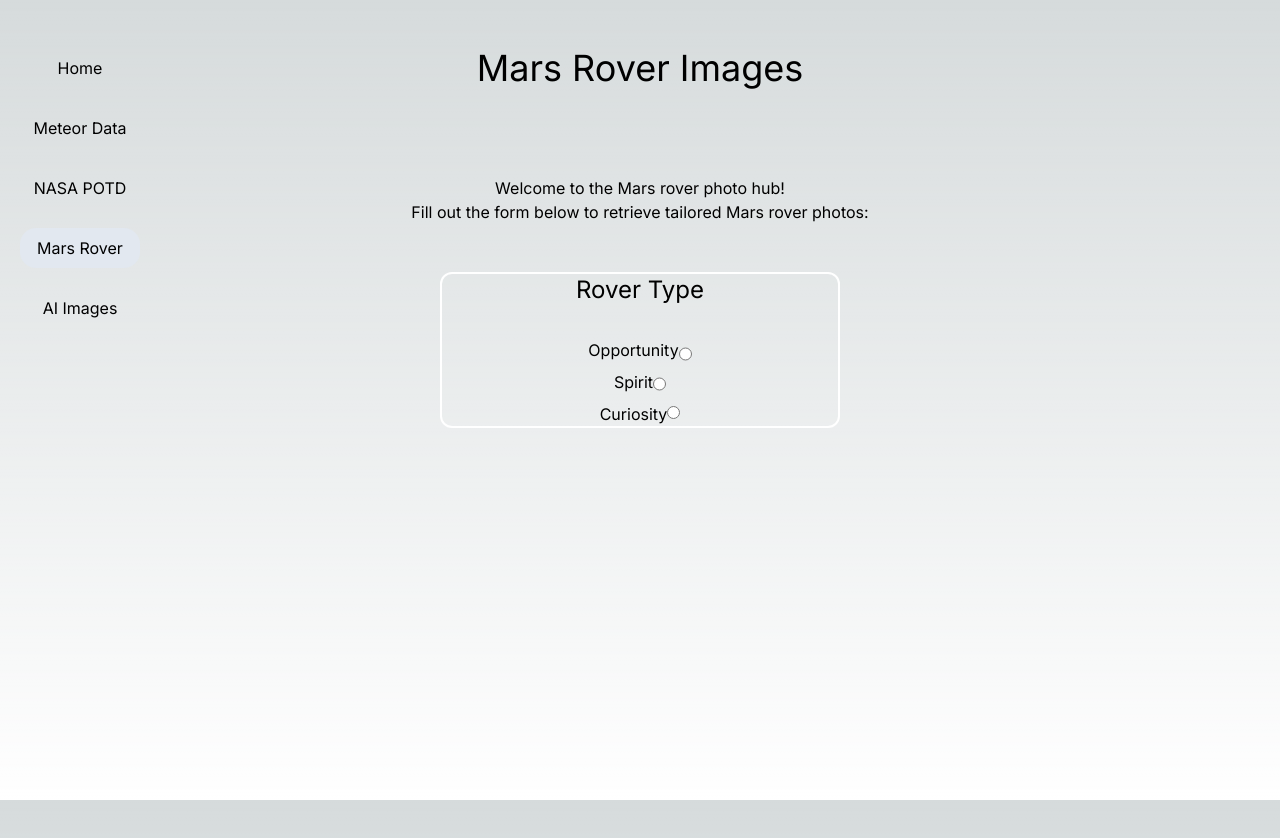
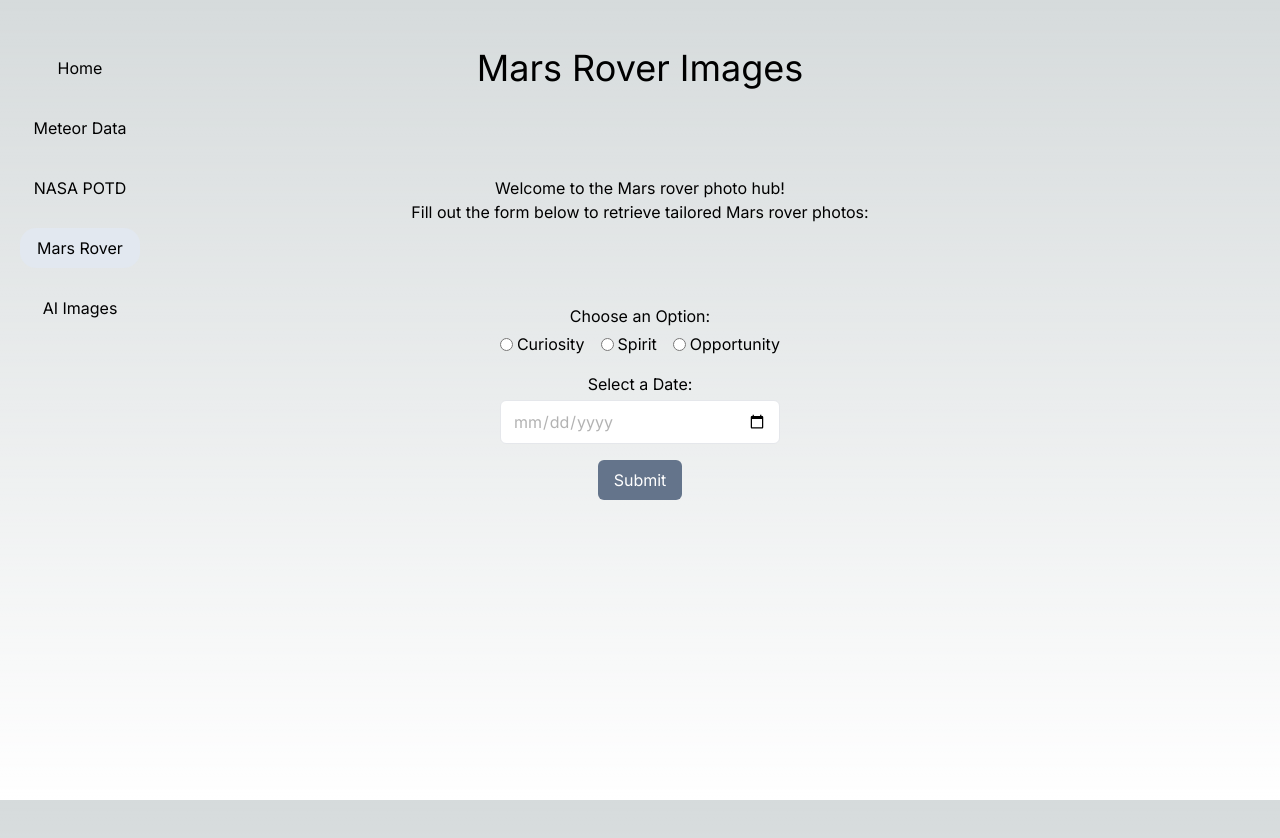
Before and after one commit to MattBurseth1221/next-app-playground, a Next.js app: page /mars-rover in a window 1280 px wide. Shown: the top 838 px of the page. Built offline with nearby package versions, Linux system fonts and the light colour scheme.

Commit message:
Fixed form
Changed the form layout a little and added date field for photo querying

```diff
--- a/app/mars-rover/page.tsx
+++ b/app/mars-rover/page.tsx
@@ -1,5 +1,6 @@
 import MainNav from "../ui/MainNav";
 import PageTitle from "../ui/PageTitle";
+import RoverForm from "../ui/RoverForm";
 
 export default function MarsRover() {
   return (
@@ -13,47 +14,7 @@
         <p>Fill out the form below to retrieve tailored Mars rover photos:</p>
       </div>
 
-      <form className="flex flex-col text-center border-2 border-white w-[50%] max-w-[400px] rounded-xl">
-        <p className="mb-8 text-2xl">Rover Type</p>
-
-        <div className="flex flex-col items-center">
-          <div className="flex justify-normal">
-            <label htmlFor="Opportunity" className="mb-2">
-              Opportunity
-            </label>
-            <input
-              type="radio"
-              value="Opportunity"
-              name="rover-name"
-              className="mb"
-            />
-          </div>
-
-          <div className="flex justify-normal">
-            <label htmlFor="Spirit" className="mb-2">
-              Spirit
-            </label>
-            <input
-              type="radio"
-              value="Spirit"
-              name="rover-name"
-              className="mb-1"
-            />
-          </div>
-
-          <div className="flex items-center">
-            <label htmlFor="Curiosity" className="">
-              Curiosity
-            </label>
-            <input
-              type="radio"
-              value="Curiosity"
-              name="rover-name"
-              className="mb-1"
-            />
-          </div>
-        </div>
-      </form>
+      <RoverForm />
     </main>
   );
 }
--- /dev/null
+++ b/app/ui/RoverForm.jsx
@@ -0,0 +1,127 @@
+"use client";
+
+import React, { useState } from 'react';
+
+export default function RoverForm() {
+  // State variables for form data
+  const [selectedOption, setSelectedOption] = useState('');
+  const [selectedDate, setSelectedDate] = useState('');
+
+  // Handle radio button change
+  const handleOptionChange = (e) => {
+    setSelectedOption(e.target.value);
+  };
+
+  // Handle date change
+  const handleDateChange = (e) => {
+    setSelectedDate(e.target.value);
+  };
+
+  // Form submission
+  const handleSubmit = (e) => {
+    e.preventDefault();
+    // Do something with the form data
+    console.log('Selected Option:', selectedOption);
+    console.log('Selected Date:', selectedDate);
+  };
+
+  return (
+    <div className="max-w-md mx-auto mt-8">
+      <form onSubmit={handleSubmit} className="space-y-4 flex flex-col text-center">
+        <div>
+          <label className="block mb-1">Choose an Option:</label>
+          <div className="flex space-x-4">
+            <label className="flex items-center">
+              <input
+                type="radio"
+                value="1"
+                checked={selectedOption === '1'}
+                onChange={handleOptionChange}
+                className="mr-1"
+              />
+              Curiosity
+            </label>
+            <label className="flex items-center">
+              <input
+                type="radio"
+                value="2"
+                checked={selectedOption === '2'}
+                onChange={handleOptionChange}
+                className="mr-1"
+              />
+              Spirit
+            </label>
+            <label className="flex items-center">
+              <input
+                type="radio"
+                value="3"
+                checked={selectedOption === '3'}
+                onChange={handleOptionChange}
+                className="mr-1"
+              />
+              Opportunity
+            </label>
+          </div>
+        </div>
+        <div>
+          <label htmlFor="date" className="block mb-1">Select a Date:</label>
+          <input
+            type="date"
+            id="date"
+            value={selectedDate}
+            onChange={handleDateChange}
+            className={`w-full border rounded-md px-3 py-2 text-black ${selectedDate === '' ? "text-opacity-30" : ""}`}
+          />
+        </div>
+        <div>
+          <button type="submit" className="bg-slate-500 text-white px-4 py-2 rounded-md hover:opacity-50">
+            Submit
+          </button>
+        </div>
+      </form>
+    </div>
+  );
+};
+
+//OLD FORM
+{/* <form className="flex flex-col text-center border-2 border-white w-[50%] max-w-[400px] rounded-xl">
+        <p className="mb-8 text-2xl">Rover Type</p>
+
+        <div className="flex flex-col items-center">
+          <div className="flex justify-normal mb-2">
+            <label htmlFor="Opportunity" className="">
+              Opportunity -
+            </label>
+            <input
+              type="radio"
+              value="Opportunity"
+              name="rover-name"
+              className=""
+            />
+          </div>
+
+          <div className="flex justify-normal mb-2">
+            <label htmlFor="Spirit" className="">
+              Spirit
+            </label>
+            <input
+              type="radio"
+              value="Spirit"
+              name="rover-name"
+              className=""
+            />
+          </div>
+
+          <div className="flex items-center mb-2">
+            <label htmlFor="Curiosity" className="">
+              Curiosity
+            </label>
+            <input
+              type="radio"
+              value="Curiosity"
+              name="rover-name"
+              className=""
+            />
+          </div>
+        </div>
+      </form> */}
```
